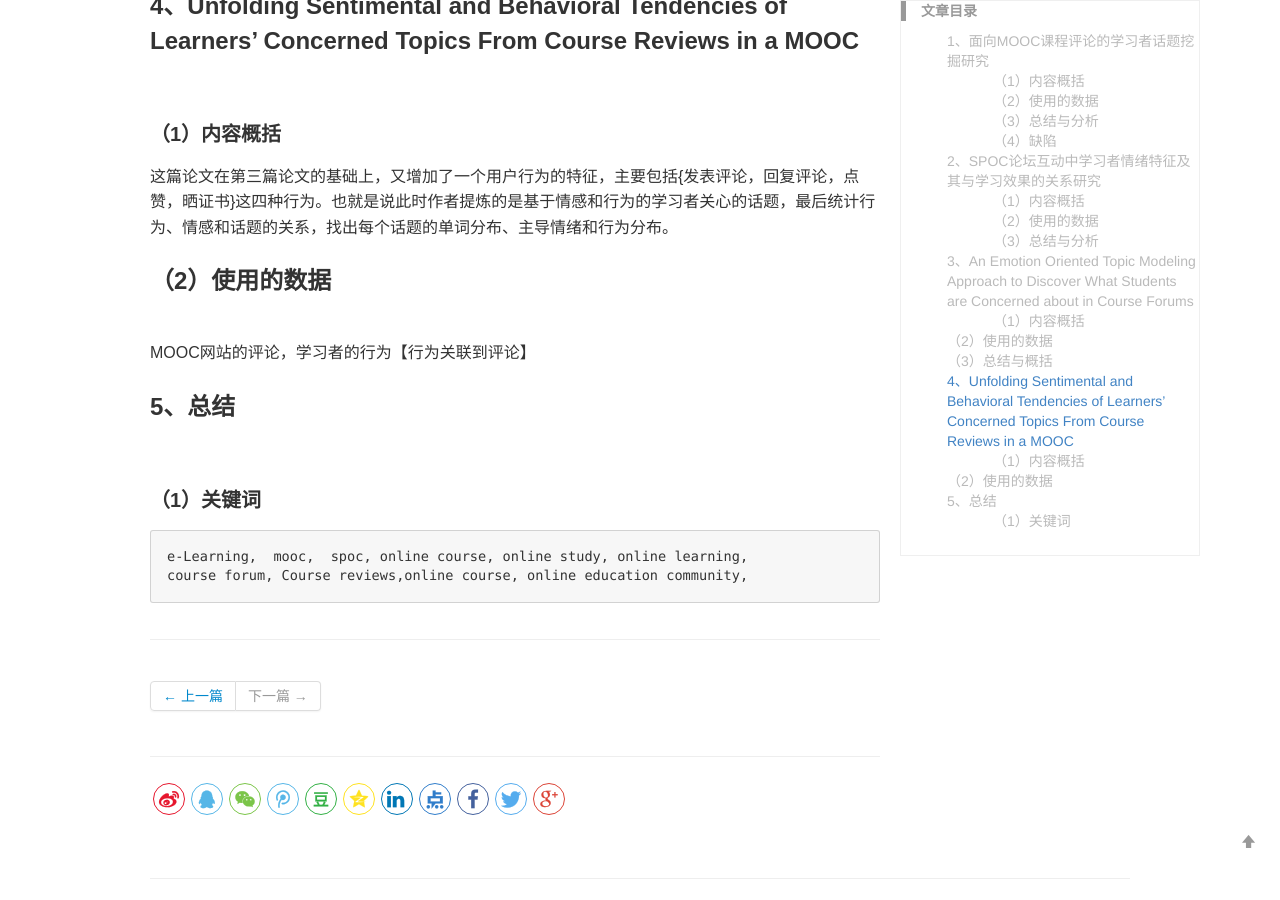
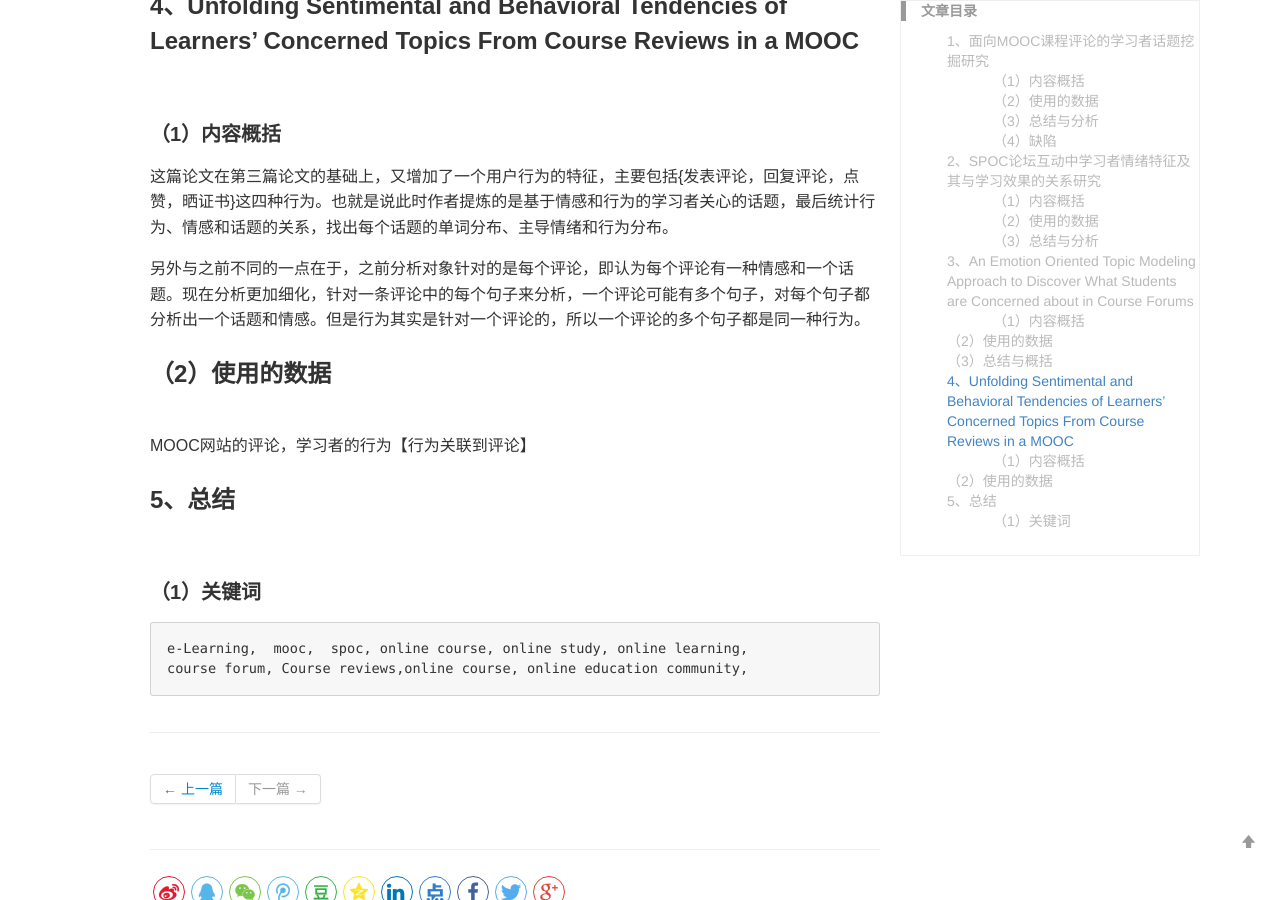
Before and after one commit to yuanmingchen/yuanmingchen.github.io, a Jekyll site: the page built from _posts/2019-04-18-Online Course nlp paper survey.md, in a window 1280 px wide and 900 px high, scrolled down 2318 px. Built offline with Jekyll 4.4.1, drawn with Linux system fonts in a browser that asks for light colours; comment, search, counter and statistics services are not loaded.

Commit message:
Updates _posts/2019-04-18-Online Course nlp paper survey.md
Auto commit by GitBook Editor

```diff
--- a/_posts/2019-04-18-Online Course nlp paper survey.md
+++ b/_posts/2019-04-18-Online Course nlp paper survey.md
@@ -55,6 +55,8 @@ SPOC课程的评论及评论时间，用户的成绩。评论数量为10870条
 #### （1）内容概括
 这篇论文在第三篇论文的基础上，又增加了一个用户行为的特征，主要包括{发表评论，回复评论，点赞，晒证书}这四种行为。也就是说此时作者提炼的是基于情感和行为的学习者关心的话题，最后统计行为、情感和话题的关系，找出每个话题的单词分布、主导情绪和行为分布。
 
+另外与之前不同的一点在于，之前分析对象针对的是每个评论，即认为每个评论有一种情感和一个话题。现在分析更加细化，针对一条评论中的每个句子来分析，一个评论可能有多个句子，对每个句子都分析出一个话题和情感。但是行为其实是针对一个评论的，所以一个评论的多个句子都是同一种行为。
+
 ### （2）使用的数据
 MOOC网站的评论，学习者的行为【行为关联到评论】
 
```
